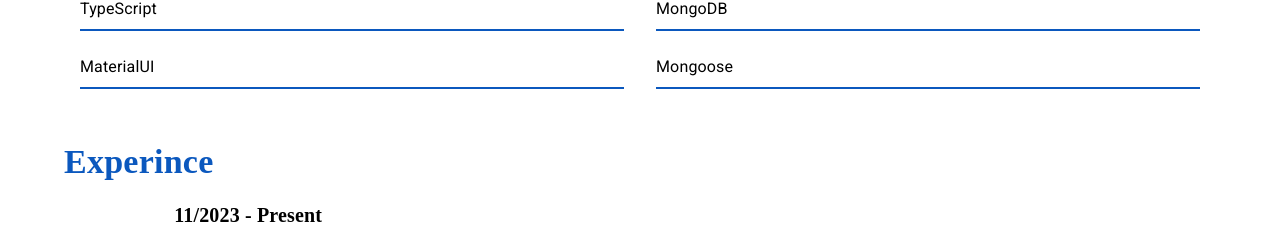
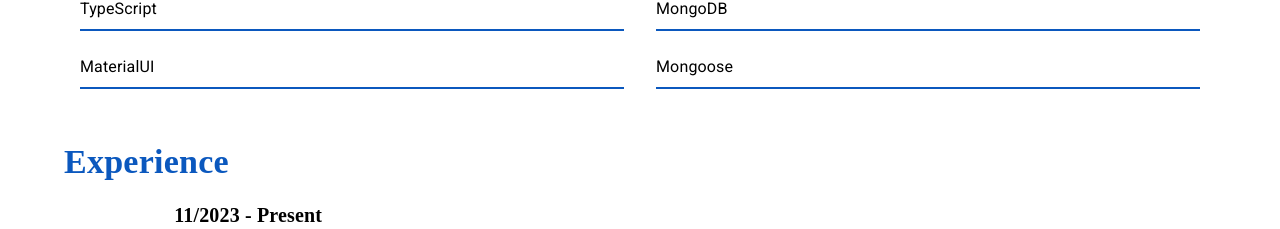
Before and after one commit to cihanbagriyanik/cihanbag, a React (Vite) app: page / in a window 1280 px wide. Shown: the part 1174-1403 px from the top of the page. Built offline with nearby package versions, Linux system fonts and the light colour scheme; a web font is replaced by a local one.

Commit message:
experience

```diff
--- a/src/components/MyExperience.jsx
+++ b/src/components/MyExperience.jsx
@@ -14,7 +14,7 @@ const MyExperience = () => {
           fontFamily={"girassol"}
           color={"#0B58BE"}
         >
-          Experince
+          Experience
         </Typography>
         {experinceData.map((x) => {
           return (
```
